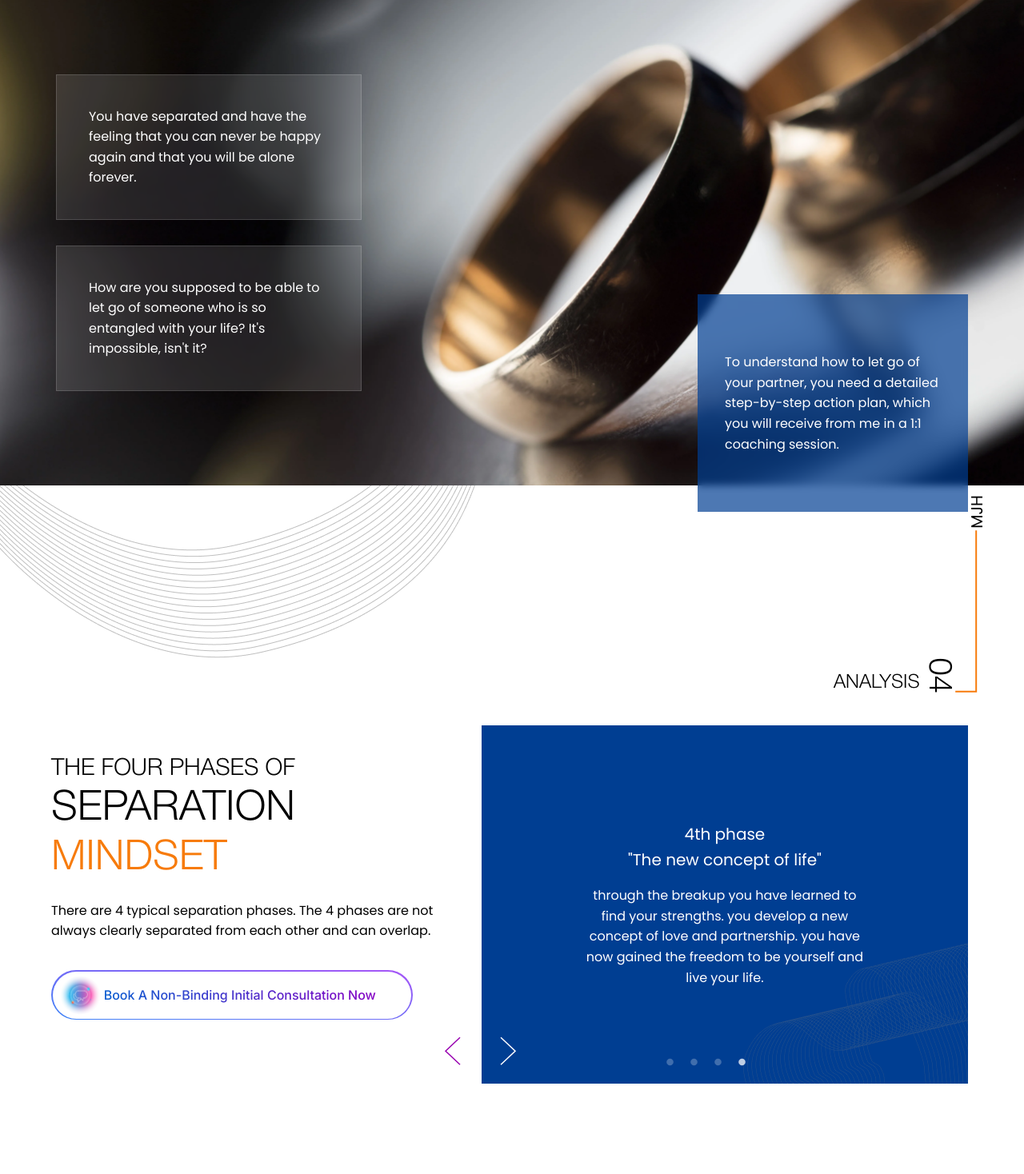
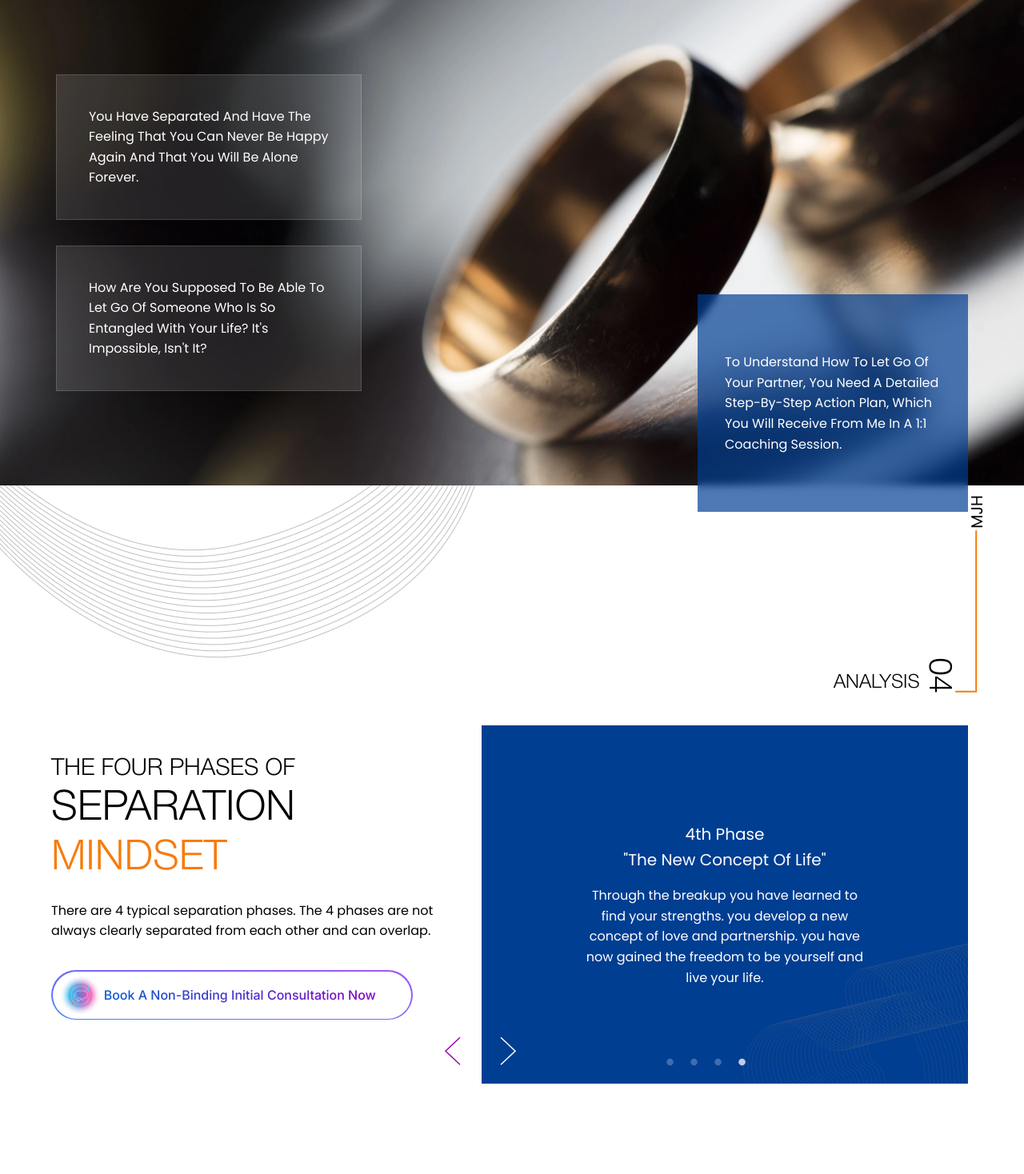
Before and after one commit to Shiv-468/Consultency-page, a React (Create React App) app: page / in a window 1280 px wide. Shown: the part 2962-4430 px from the top of the page at 80% size. Built offline with nearby package versions, Linux system fonts and the light colour scheme.

Commit message:
text capitalize given to text

```diff
--- a/src/components/Analysis.jsx
+++ b/src/components/Analysis.jsx
@@ -65,27 +65,27 @@ const Analysis = () => {
             <Slider {...settings}>
               <div className=' max-w-[608px] relative z-20 mx-auto lg:mr-0 lg:!ml-auto py-12 px-4 min-h-[350px] sm:min-h-[448px] bg-[#003E92] !flex flex-col items-center justify-center'>
               <img src={SliderEllipse} alt="SliderEllipse"  className=' absolute z-0 bg-transparent right-0 bottom-0'/>
-                <h5 className=' text-white text-center text-[20px] leading-[32px] font-Poppins font-medium'>1st phase</h5>
-                <h5 className=' text-white text-center text-[20px] leading-[32px] font-Poppins font-medium'>"The not-wanting-to-be-true"</h5>
+                <h5 className=' text-white text-center text-[20px] leading-[32px] font-Poppins font-medium capitalize'>1st phase</h5>
+                <h5 className=' text-white text-center text-[20px] leading-[32px] font-Poppins font-medium capitalize'>"The not-wanting-to-be-true"</h5>
                 <p className=' font-Poppins text-base leading-[25.6px] font-normal text-white max-w-[363px] text-center pt-4'>This phase is characterized by denial and ignoring the final separation.</p>
               </div>
               <div className=' max-w-[608px] relative z-20 mx-auto lg:mr-0 lg:!ml-auto py-12 px-4 min-h-[350px] sm:min-h-[448px] bg-[#003E92] !flex flex-col items-center justify-center'>
               <img src={SliderEllipse} alt="SliderEllipse"  className=' absolute z-0 bg-transparent right-0 bottom-0'/>
-                <h5 className=' text-white text-center text-[20px] leading-[32px] font-Poppins font-medium'>2nd phase</h5>
-                <h5 className=' text-white text-center text-[20px] leading-[32px] font-Poppins font-medium'>"The emotional chaos"</h5>
+                <h5 className=' text-white text-center text-[20px] leading-[32px] font-Poppins font-medium capitalize'>2nd phase</h5>
+                <h5 className=' text-white text-center text-[20px] leading-[32px] font-Poppins font-medium capitalize'>"The emotional chaos"</h5>
                 <p className=' font-Poppins text-base leading-[25.6px] font-normal text-white max-w-[363px] text-center pt-4'>The second phase is characterized by strong mode swings and disorientation</p>
               </div>
               <div className=' max-w-[608px] relative z-20 mx-auto lg:mr-0 lg:!ml-auto py-12 px-4 min-h-[350px] sm:min-h-[448px] bg-[#003E92] !flex flex-col items-center justify-center'>
               <img src={SliderEllipse} alt="SliderEllipse"  className=' absolute z-0 bg-transparent right-0 bottom-0'/>
-                <h5 className=' text-white text-center text-[20px] leading-[32px] font-Poppins font-medium'>3rd phase</h5>
-                <h5 className=' text-white text-center text-[20px] leading-[32px] font-Poppins font-medium'>"The reconstruction"</h5>
-                <p className=' font-Poppins text-base leading-[25.6px] font-normal text-white max-w-[363px] text-center pt-4'>apart from occasional setbacks, you now begin to actively take control of your life again.</p>
+                <h5 className=' text-white text-center text-[20px] leading-[32px] font-Poppins font-medium capitalize'>3rd phase</h5>
+                <h5 className=' text-white text-center text-[20px] leading-[32px] font-Poppins font-medium capitalize'>"The reconstruction"</h5>
+                <p className=' font-Poppins text-base leading-[25.6px] font-normal text-white max-w-[363px] text-center pt-4'>Apart from occasional setbacks, you now begin to actively take control of your life again.</p>
               </div>
               <div className=' max-w-[608px] relative z-20 mx-auto lg:mr-0 lg:!ml-auto py-12 px-4 min-h-[350px] sm:min-h-[448px] bg-[#003E92] !flex flex-col items-center justify-center'>
               <img src={SliderEllipse} alt="SliderEllipse"  className=' absolute z-0 bg-transparent right-0 bottom-0'/>
-                <h5 className=' text-white text-center text-[20px] leading-[32px] font-Poppins font-medium'>4th phase</h5>
-                <h5 className=' text-white text-center text-[20px] leading-[32px] font-Poppins font-medium'>"The new concept of life"</h5>
-                <p className=' font-Poppins text-base leading-[25.6px] font-normal text-white max-w-[363px] text-center pt-4'>through the breakup you have learned to find your strengths. you develop a new concept of love and partnership. you have now gained the freedom to be yourself and live your life.</p>
+                <h5 className=' text-white text-center text-[20px] leading-[32px] font-Poppins font-medium capitalize'>4th phase</h5>
+                <h5 className=' text-white text-center text-[20px] leading-[32px] font-Poppins font-medium capitalize'>"The new concept of life"</h5>
+                <p className=' font-Poppins text-base leading-[25.6px] font-normal text-white max-w-[363px] text-center pt-4'>Through the breakup you have learned to find your strengths. you develop a new concept of love and partnership. you have now gained the freedom to be yourself and live your life.</p>
               </div>
             </Slider>
           </div>
--- a/src/components/TargetGroup.jsx
+++ b/src/components/TargetGroup.jsx
@@ -21,15 +21,15 @@ const TargetGroup = () => {
     <div className=" flex flex-wrap -mx-3">
         <div className=" w-full md:w-[50%] px-3 pt-12 md:pt-[108.5px] flex flex-col items-center md:items-start"  data-aos="fade-right">
             <div className=" max-w-[382px] border border-[#FFFFFF26] backdrop-blur-[4px] min-h-[182px] flex items-center justify-center bg-[#FFFFFF1F] px-10">
-                <p className=' text-white text-base leading-[25.6px] font-Poppins font-normal'>You have separated and have the feeling that you can never be happy again and that you will be alone forever.</p>
+                <p className=' text-white text-base leading-[25.6px] font-Poppins font-normal capitalize'>You have separated and have the feeling that you can never be happy again and that you will be alone forever.</p>
             </div>
             <div className=" max-w-[382px] border backdrop-blur-[4px] border-[#FFFFFF26] min-h-[182px] flex items-center justify-center bg-[#FFFFFF1F] px-10 mt-8">
-                <p className=' text-white text-base leading-[25.6px] font-Poppins font-normal'>How are you supposed to be able to let go of someone who is so entangled with your life? It's impossible, isn't it?</p>
+                <p className=' text-white text-base leading-[25.6px] font-Poppins font-normal capitalize'>How are you supposed to be able to let go of someone who is so entangled with your life? It's impossible, isn't it?</p>
             </div>
         </div>
         <div className=" w-full md:w-[50%] px-3 md:relative flex items-center justify-center md:justify-end pb-12"  data-aos="fade-up">
         <div className=" max-w-[382px]  md:max-w-[338px] min-h-[182px] md:min-h-[272px] bottom-[-30%] backdrop-blur-[5px] flex items-center justify-center bg-[#003E92B2] w-full px-10 md:px-0  mt-8 md:absolute">
-                <p className=' text-white text-base leading-[25.6px] max-w-[270px] font-Poppins font-normal'>To understand how to let go of your partner, you need a detailed step-by-step action plan, which you will receive from me in a 1:1 coaching session.</p>
+                <p className=' text-white text-base leading-[25.6px] max-w-[270px] font-Poppins font-normal capitalize'>To understand how to let go of your partner, you need a detailed step-by-step action plan, which you will receive from me in a 1:1 coaching session.</p>
             </div>
         </div>
     </div>
```
